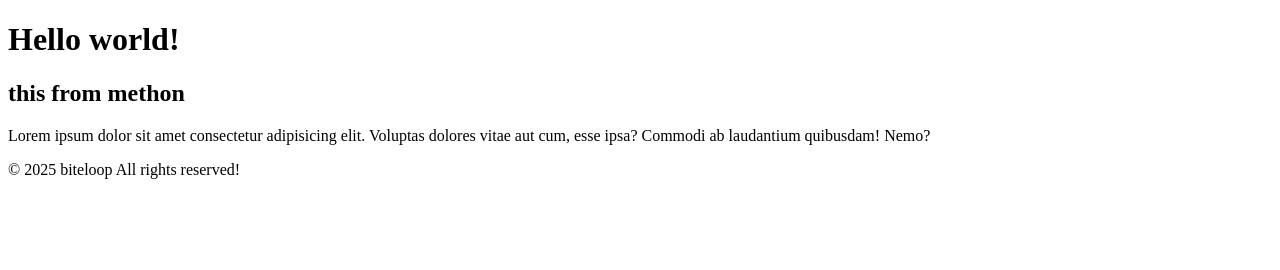
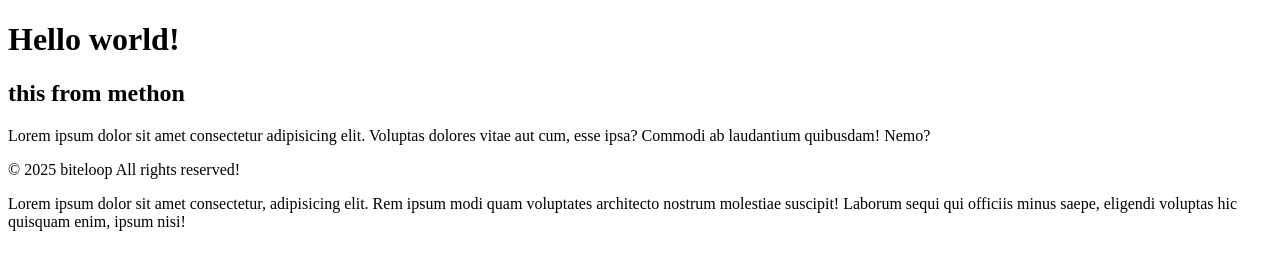
Before and after one commit to ashiqulshourav/bileloop, a plain HTML site: page index.html in a window 1280 px wide. Drawn offline with Linux system fonts and the light colour scheme.

Commit message:
added something 1
dfghyujk

```diff
--- a/index.html
+++ b/index.html
@@ -14,5 +14,6 @@
       <p>&copy; 2025 biteloop All rights reserved!</p>
 
     </footer>
+    <p>Lorem ipsum dolor sit amet consectetur, adipisicing elit. Rem ipsum modi quam voluptates architecto nostrum molestiae suscipit! Laborum sequi qui officiis minus saepe, eligendi voluptas hic quisquam enim, ipsum nisi!</p>
   </body>
 </html>
```
